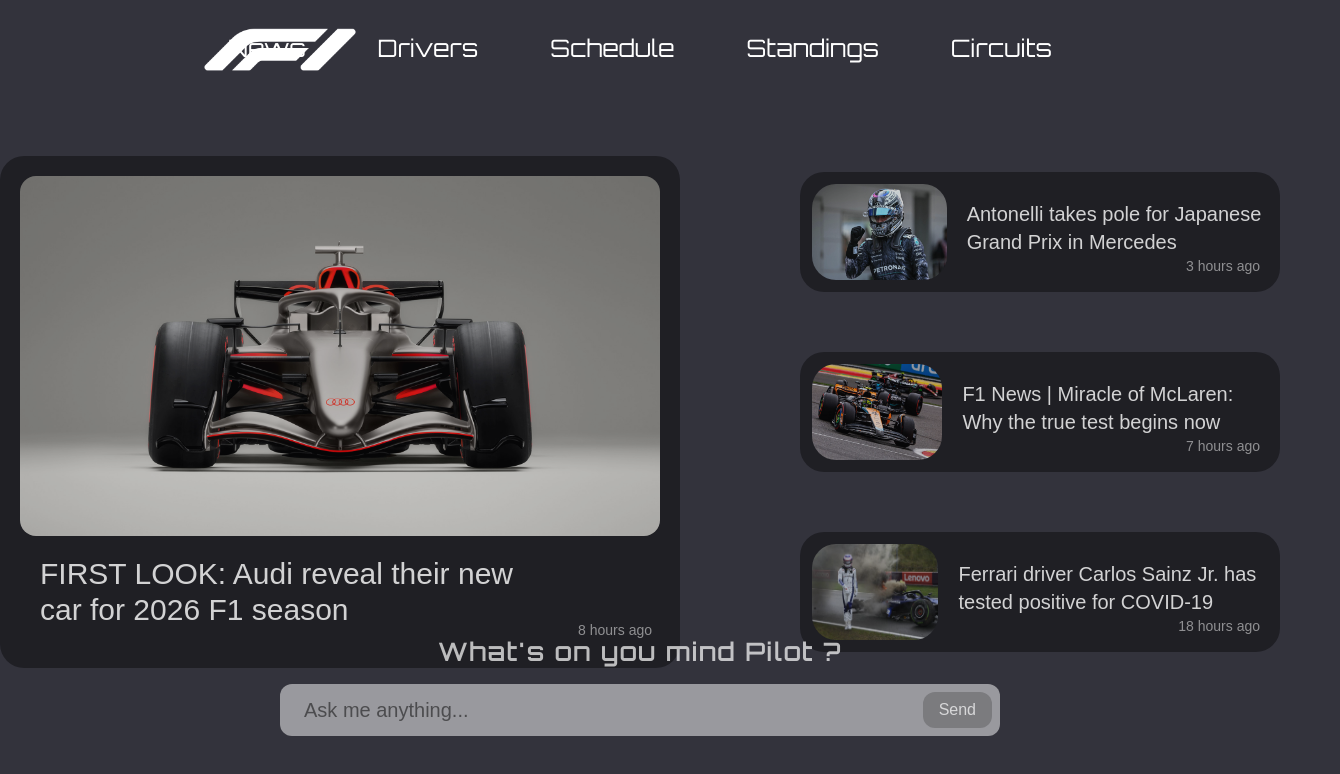
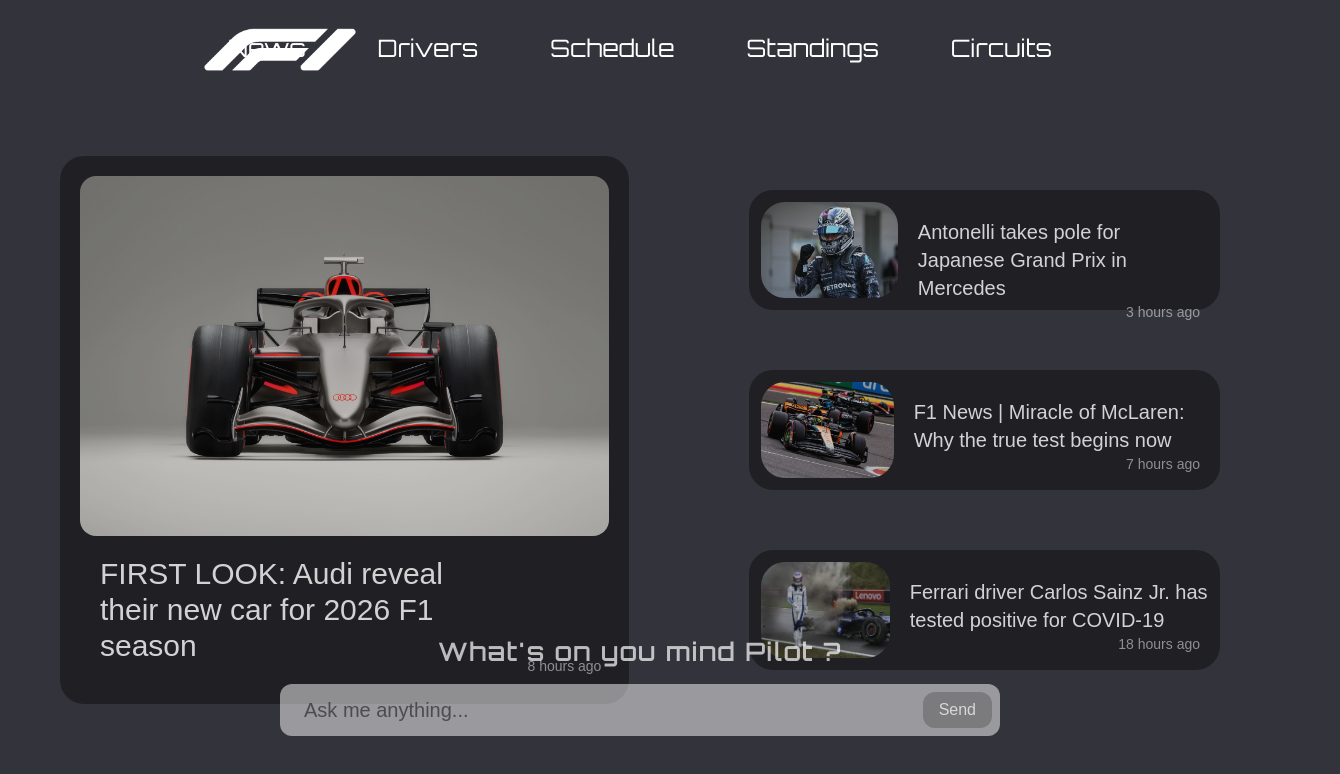
Before and after one commit to elaljo/f1-news, a Next.js app: page /news in a window 1280 px wide. Shown: the top 774 px of the page, 1340 px wide, since content can reach past the window. Built offline with nearby package versions, Linux system fonts and the light colour scheme.

Commit message:
create main news component

```diff
--- a/app/news/page.tsx
+++ b/app/news/page.tsx
@@ -1,21 +1,10 @@
-import SubNews from "@/components/SubNews";
+import MainNews from "@/app/news/components/MainNews";
+import SubNews from "@/app/news/components/SubNews";
 
 export default function News() {
   return (
     <div className="flex gap-30 w-full h-full justify-center items-center p-15">
-        <div className="h-50vh] w-[85vh] bg-black/40 rounded-3xl p-5">
-            <div className="h-[45vh]">
-                <img src="/News/Audi.jpg" alt="News 1 photo" className="object-cover rounded-2xl w-full h-full opacity-80" />
-            </div>
-            <div className="flex">
-                <div className="m-5 flex-1 text-3xl text-white/80">
-                    FIRST LOOK: Audi reveal their new car for 2026 F1 season
-                </div>
-                <div className="m-2 flex items-end text-sm text-white/50">
-                    8 hours ago
-                </div>
-            </div>
-        </div>
+        <MainNews title="FIRST LOOK: Audi reveal their new car for 2026 F1 season" image="/News/Audi.jpg" altImage="News 1 photo" time="8 hours ago"/>
         <div className="h-[60vh] w-[60vh] flex flex-col justify-between">
             <SubNews title="Antonelli takes pole for Japanese Grand Prix in Mercedes" image="/News/antoneli.jpg" altImage="Antoneli photo" time="3 hours ago"/>
             <SubNews title="F1 News | Miracle of McLaren: Why the true test begins now" image="/News/lando.jpg" altImage="lando photo" time="7 hours ago"/>
--- a/components/MainNews.tsx
+++ /dev/null
@@ -1,6 +0,0 @@
-interface MainNewsProps {
-    title?: string
-    image?: string
-    altImage?: string
-    time?: string
-}
--- a/components/SubNews.tsx
+++ /dev/null
@@ -1,24 +0,0 @@
-interface SubNewsProps {
-    title?: string
-    image?: string
-    altImage?: string
-    time?: string
-}
-
-export default function SubNews({ title, image, altImage, time }: SubNewsProps) {
-    return (
-        <div className="bg-black/40 rounded-3xl p-3 flex gap-5 h-[15vh] group">
-            <div className="flex justify-center items-center w-[50%]">
-                <img src={image} alt={altImage} className="w-full h-full rounded-3xl opacity-80 group-hover:opacity-100 transition-all duration-500 ease-out group-hover:scale-[1.05]" />
-            </div>
-            <div className="flex flex-col py-4 justify-between">
-                <div className="text-white/80 text-xl group-hover:text-white/100 transition-all duration-300">
-                    {title}
-                </div>
-                <div className="text-white/50 text-sm flex justify-end items-end pr-2">
-                    {time}
-                </div>
-            </div>
-        </div>
-    )
-}
```
